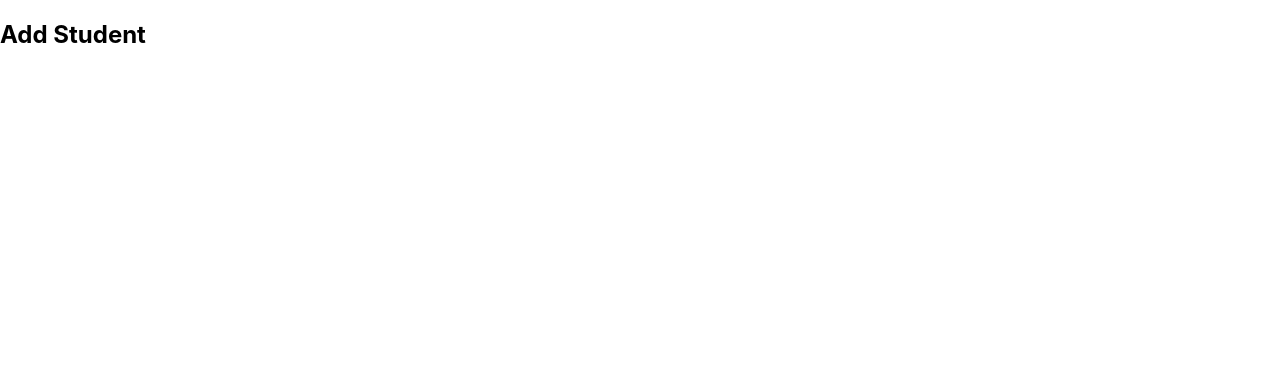
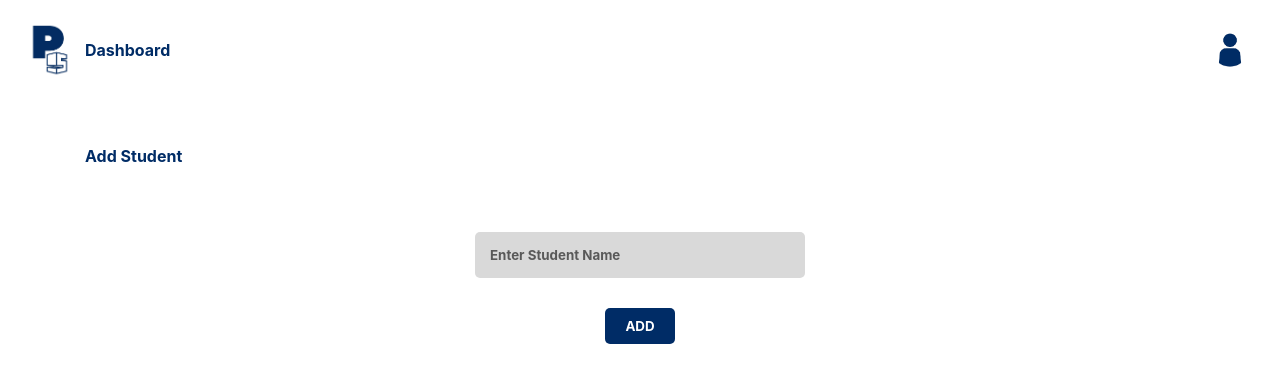
Before and after one commit to ritchelmendaros/penscan-reactjs, a React (Create React App) app: page /addstudent/1 in a window 1280 px wide. Shown: the top 382 px of the page. Built offline with nearby package versions, Linux system fonts and the light colour scheme; no server answers.

Commit message:
initial implementation for AddStudent.js

```diff
--- /dev/null
+++ b/src/css/AddStudent.css
@@ -0,0 +1,139 @@
+.addstudent-dashboard-container {
+    display: flex;
+    justify-content: space-between;
+    align-items: center;
+    padding: 20px;
+    padding-right: 30px;
+  }
+
+  .logo-container {
+    display: flex;
+    align-items: center;
+  }
+
+  .logo {
+    height: 60px;
+    width: 60px;
+    cursor: pointer;
+  }
+
+  .dashboard-text {
+    font-family: 'Inter', sans-serif;
+    font-weight: bold;
+    margin-left: 5px;
+    color: #002C66;
+    cursor: pointer;
+  }
+
+  .action-container {
+    display: flex;
+  }
+
+  .user-icon-container {
+    display: flex;
+    align-items: center;
+  }
+
+  .user-icon {
+    width: 40px;
+    height: 40px;
+    cursor: pointer;
+  }
+
+  .addstudent-container {
+    display: flex;
+    justify-content: space-between;
+    align-items: center;
+    padding-top: 30px;
+    padding-left: 80px;
+    padding-right: 30px;
+  }
+
+  .addstudent-text {
+    font-family: 'Inter', sans-serif;
+    font-weight: bold;
+    margin-left: 5px;
+    color: #002C66;
+  }
+
+
+  .input-container {
+    display: flex;
+    flex-direction: column;
+    justify-content: center;
+    align-items: center;
+    margin-top: 50px;
+  }
+
+  .addstudent-input {
+    font-family: 'Inter', sans-serif;
+    font-weight: bold;
+    width: 300px;
+    padding: 15px;
+    margin-bottom: 30px;
+    border-radius: 5px;
+    border: none;
+    color: #002C66;
+    background-color: #D9D9D9;
+  }
+
+  .addstudent-input::placeholder {
+    color: #595959;
+  }
+
+  .addstudent-button {
+    font-family: 'Inter', sans-serif;
+    font-weight: bold;
+    padding: 10px 20px;
+    background-color: #002C66;
+    color: white;
+    border: none;
+    border-radius: 5px;
+    cursor: pointer;
+    transition: background-color 0.3s;
+  }
+
+  .addstudent-button:hover {
+    background-color: #004080;
+  }
+
+  .popup {
+    position: fixed;
+    top: 0;
+    left: 0;
+    width: 100%;
+    height: 100%;
+    background-color: rgba(0, 0, 0, 0.5);
+    display: flex;
+    justify-content: center;
+    align-items: center;
+  }
+
+  .popup-content {
+    background-color: white;
+    padding: 20px;
+    border-radius: 5px;
+    text-align: center;
+  }
+
+  .ok-button {
+    margin-top: 10px;
+    padding: 5px 10px;
+    font-family: 'Inter', sans-serif;
+    font-weight: bold;
+    background-color: #002C66;
+    color: white;
+    border: none;
+    border-radius: 3px;
+    cursor: pointer;
+  }
+
+  .ok-button:hover {
+    background-color: #00439C;
+  }
+
+  .error-message {
+    font-family: 'Inter', sans-serif;
+    font-weight: bold;
+    color: maroon;
+  }
--- a/src/pages/AddStudent.js
+++ b/src/pages/AddStudent.js
@@ -1,7 +1,108 @@
-import React from "react";
+import React, { useState, useEffect } from "react";
+import "../css/AddStudent.css";
+import { useNavigate, useParams } from "react-router-dom";
+import axios from "axios";
 
 const AddStudent = () => {
-  return <><h2>Add Student</h2></>;
+  const navigate = useNavigate();
+  const { username } = useParams();
+  const [userId, setUserId] = useState(null);
+  const [classname, setClassname] = useState("");
+  const [errorMessage, setErrorMessage] = useState("");
+
+  useEffect(() => {
+    const fetchUserId = async () => {
+      try {
+        const response = await axios.get(
+          `http://localhost:8080/api/users/getuserid?username=${username}`
+        );
+        setUserId(response.data);
+        console.log(response.data);
+      } catch (error) {
+        console.error("Error fetching user ID:", error);
+      }
+    };
+
+    fetchUserId();
+  }, [username]);
+
+  const handleStudentnameChange = (event) => {
+    setClassname(event.target.value);
+  };
+
+  const handleDashboardOnclick = () => {
+    navigate(`/teacherdashboard/${username}`);
+  }
+
+  const handleAddStudent = async () => {
+    try {
+      const response = await axios.get(
+        `http://localhost:8080/api/classes/checkclass?classname=${classname}&teacherid=${userId}`
+      );
+
+      if (response.data) {
+        setErrorMessage("Class name already exists.");
+      } else {
+        const addClassResponse = await axios.post(
+          "http://localhost:8080/api/classes/add",
+          { classname, teacherid: userId }
+        );
+        console.log("Class added:", addClassResponse.data);
+        navigate(`/teacherclassfiles/${username}`);
+      }
+    } catch (error) {
+      console.error("Error creating class:", error);
+    }
+  };
+
+  const handleCloseError = () => {
+    setErrorMessage("");
+  };
+
+  return (
+    <>
+      <div className="addstudent-dashboard-container">
+        <div className="logo-container">
+          <img src="/images/PenScan_Logo.png" alt="Logo" className="logo" onClick={handleDashboardOnclick}/>
+          <p className="dashboard-text" onClick={handleDashboardOnclick}>Dashboard</p>
+        </div>
+        <div className="action-container">
+          <div className="user-icon-container">
+            <img
+              src="/images/UserIcon.png"
+              alt="User Icon"
+              className="user-icon"
+            />
+          </div>
+        </div>
+      </div>
+      <div className="addstudent-container">
+        <p className="addstudent-text">Add Student</p>
+      </div>
+      <div className="input-container">
+        <input
+          type="text"
+          className="class-name-input"
+          placeholder="Enter Student Name"
+          value={classname}
+          onChange={handleStudentnameChange}
+        />
+        <button className="addstudent-button" onClick={handleAddStudent}>
+          ADD
+        </button>
+        {errorMessage && (
+          <div className="popup">
+            <div className="popup-content">
+              <p className="error-message">{errorMessage}</p>
+              <button className="ok-button" onClick={handleCloseError}>
+                OK
+              </button>
+            </div>
+          </div>
+        )}
+      </div>
+    </>
+  );
 };
 
 export default AddStudent;
```
